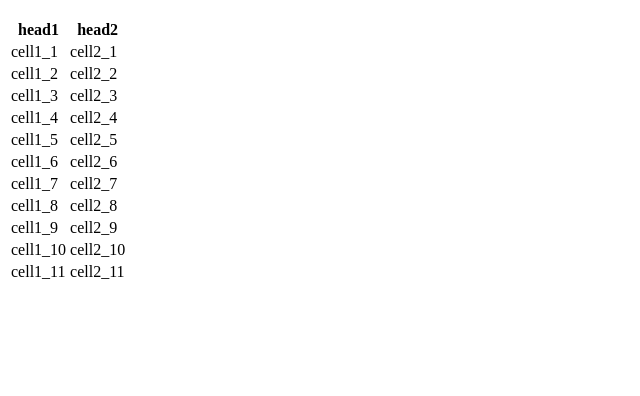
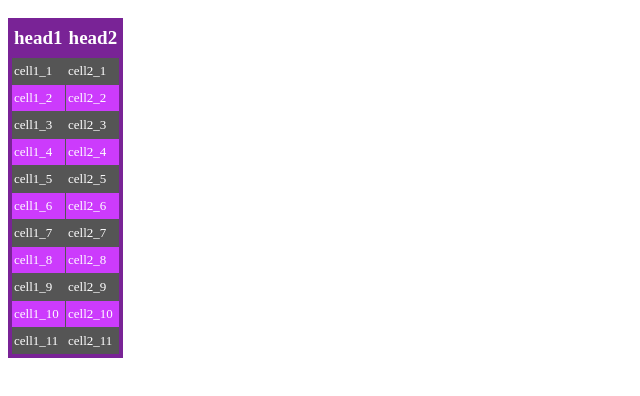
Before and after one commit to chuck-martin/cnit131a, a plain HTML site: page index.html in a window 1280 px wide. Shown: the part 48-444 px from the top of the page, without its empty margins (0-640 px from the left). Drawn offline with Linux system fonts and the light colour scheme.

Commit message:
added css link

```diff
--- a/index.html
+++ b/index.html
@@ -1,6 +1,7 @@
 <html>
 <head>
 <title>Home page for my CNIT 131a websiteon Github</title>
+<link rel="stylesheet" type="text/css" href="cnit131a.css">
 </head>
 <body>
 <h1>CNIT 131a Home Page</h1>
```
